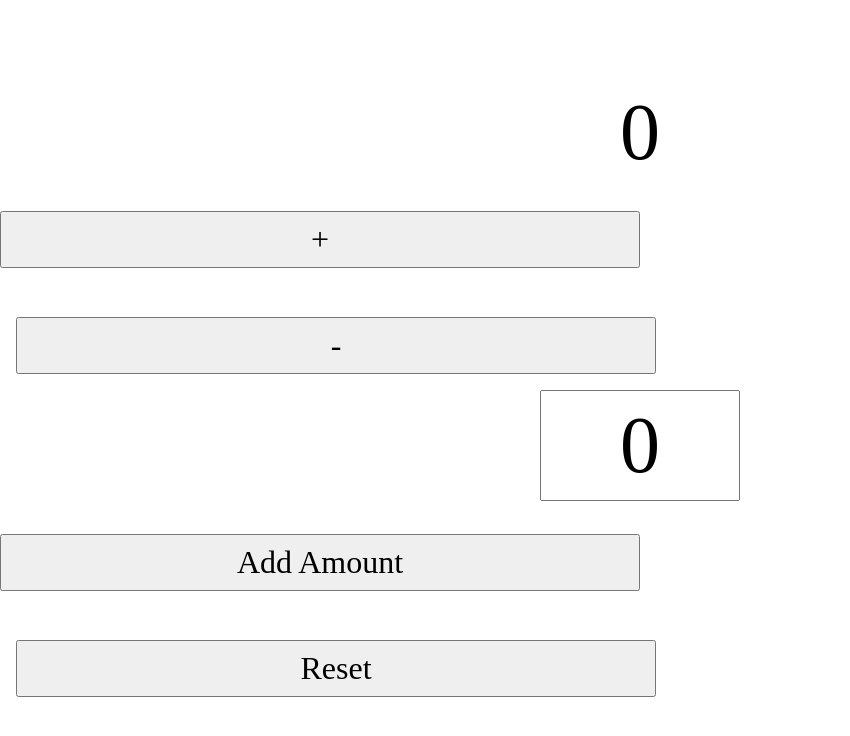
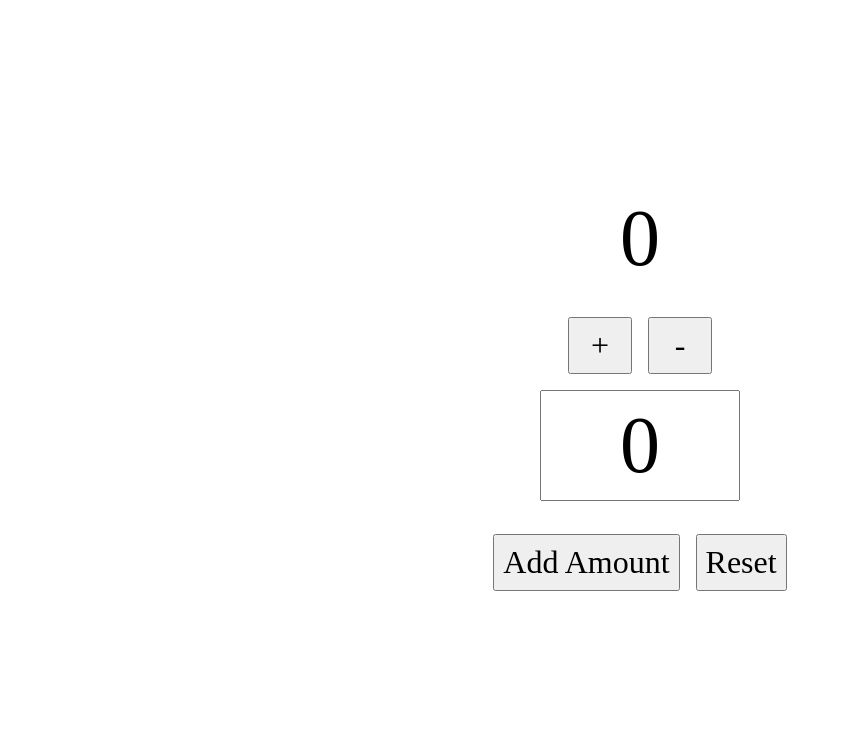
Before and after one commit to vimal336/React-js-projects, a React (Create React App) app in the folder redux-practice/: page / in a window 1280 px wide. Shown: the top 736 px of the page, without its empty margins (0-850 px from the left). Built offline with nearby package versions, Linux system fonts and the light colour scheme.

Commit message:
react redux

```diff
--- a/redux-practice/src/index.css
+++ b/redux-practice/src/index.css
@@ -32,7 +32,7 @@ input {
 button {
   font-size: 2rem;
   margin: 0.5em 0 0.5em 0.5em;
-  min-width: 20em;
+  min-width: 2em;
 }
 
 button:hover{
```
